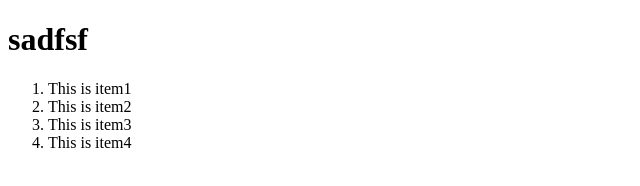
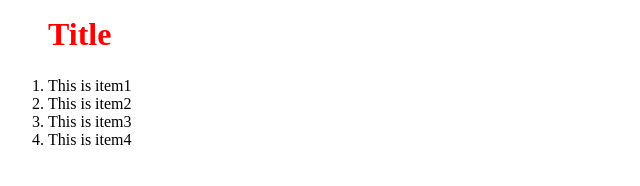
Before and after one commit to Kamel120/Lecture-Project, a plain HTML site: page index.html in a window 1280 px wide. Shown: the whole page, without its empty margins (0-640 px from the left). Drawn offline with Linux system fonts and the light colour scheme.

Commit message:
Added styles , changed Heading

```diff
--- a/index.html
+++ b/index.html
@@ -7,13 +7,16 @@
     <link rel="stylesheet" href="style.css">
 </head>
 <body>
-    <h1>sadfsf</h1>
+    <div class="container">
+        <h1>Title</h1>
         <ol>
             <li> This is item1 </li>
             <li> This is item2 </li>
             <li> This is item3 </li>
             <li> This is item4 </li>
         </ol>
+    </div>
+
     <script src="script.js"></script>
 </body>
 </html>
--- a/style.css
+++ b/style.css
@@ -0,0 +1,15 @@
+*{
+    box-sizing: border-box;
+    margin: 0;
+    padding:0;
+}
+
+h1{
+    color: red;
+    margin-bottom: 1.5rem;
+}
+
+.container{
+    padding-top: 1rem;
+    padding-left: 3rem;
+}
```
Lines whose indentation alone changed are shown as unchanged.
